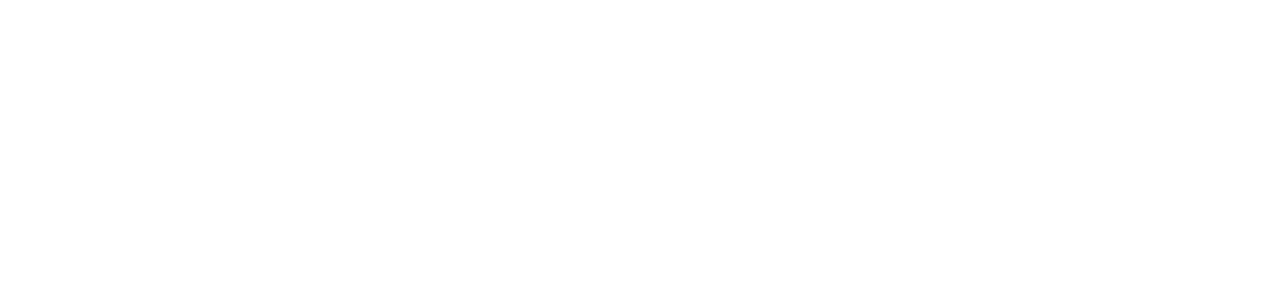
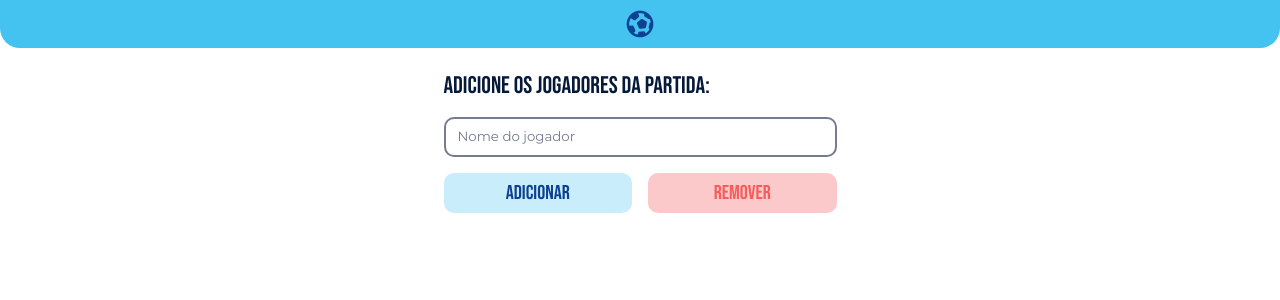
Before and after one commit to marcosvbs/players-stats-counter, a React (Vite) app: page /add-players in a window 1280 px wide. Before the commit this address had no page. Shown: the top 300 px of the page. Built offline with nearby package versions, Linux system fonts and the light colour scheme.

Commit message:
add createPlayer and removePlayer features

```diff
--- a/src/Router/Router.tsx
+++ b/src/Router/Router.tsx
@@ -1,10 +1,12 @@
 import { Route, Routes } from "react-router-dom";
-import { Home } from "../pages/home";
+import { Home } from "../pages/Home";
+import { AddPlayers } from "../pages/AddPlayers";
 
 export function Router() {
   return (
     <Routes>
       <Route path={"/"} element={<Home />} />
+      <Route path={"/add-players"} element={<AddPlayers />} />
     </Routes>
   );
 }
--- /dev/null
+++ b/src/pages/AddPlayers/index.tsx
@@ -0,0 +1,91 @@
+import { useState } from "react";
+import { Header } from "../../components/Header";
+import { AddPlayersContainer } from "./styles";
+
+interface Player {
+  id: number;
+  name: string;
+}
+
+export function AddPlayers() {
+  const [players, setPlayers] = useState<Player[]>([
+    {
+      id: 0,
+      name: "",
+    },
+  ]);
+
+  function onChangePlayerName(
+    event: React.ChangeEvent<HTMLInputElement>,
+    playerId: number
+  ) {
+    const updatedPlayers = players.map((player) =>
+      player.id === playerId
+        ? {
+            id: player.id,
+            name: event.target.value,
+          }
+        : player
+    );
+
+    setPlayers(updatedPlayers);
+  }
+
+  function handleCreatePlayer() {
+    setPlayers((prevPlayers) => [
+      ...prevPlayers,
+      {
+        id: prevPlayers.length,
+        name: "",
+      },
+    ]);
+  }
+
+  function handleRemovePlayer() {
+    const updatedPlayers = players.filter(
+      (player) => player.id !== players.length - 1
+    );
+
+    setPlayers(updatedPlayers);
+  }
+
+  return (
+    <>
+      <Header />
+      <AddPlayersContainer>
+        <h3>Adicione os jogadores da partida:</h3>
+
+        <div className={"playerList"}>
+          {players.map((player) => (
+            <input
+              key={player.id}
+              type={"text"}
+              name={player.name}
+              placeholder={"Nome do jogador"}
+              value={player.name}
+              onChange={(event) => onChangePlayerName(event, player.id)}
+              required
+            />
+          ))}
+
+          <div className="playerListControls">
+            <button
+              type={"button"}
+              className={"addPlayer"}
+              onClick={handleCreatePlayer}
+            >
+              Adicionar
+            </button>
+            <button
+              type={"button"}
+              className={"removePlayer"}
+              onClick={handleRemovePlayer}
+            >
+              Remover
+            </button>
+          </div>
+        </div>
+      </AddPlayersContainer>
+    </>
+  );
+}
--- /dev/null
+++ b/src/pages/AddPlayers/styles.ts
@@ -0,0 +1,82 @@
+import styled from "styled-components";
+
+export const AddPlayersContainer = styled.div`
+  margin: 0 auto;
+  padding: 1.5rem 1rem;
+  max-width: 425px;
+
+  h3 {
+    margin-bottom: 1rem;
+  }
+
+  .playerList {
+    display: flex;
+    flex-direction: column;
+    gap: 1rem;
+
+    input {
+      padding: 0.5rem 0.75rem;
+
+      border: 2px solid ${(props) => props.theme.gray};
+      border-radius: 10px;
+      color: ${(props) => props.theme["blue-800"]};
+
+      outline: 2px solid transparent;
+
+      &:focus {
+        border: 2px solid transparent;
+        outline: 2px solid ${(props) => props.theme.yellow};
+      }
+
+      &::placeholder {
+        color: ${(props) => props.theme.gray};
+      }
+    }
+
+    .playerListControls {
+      display: flex;
+      flex-direction: row;
+      gap: 1rem;
+
+      .addPlayer {
+        flex: 1;
+
+        padding: 0.5rem 1rem;
+
+        color: ${(props) => props.theme["blue-600"]};
+        background: ${(props) => props.theme["blue-200"]};
+
+        border-radius: 10px;
+        border: none;
+
+        text-decoration: none;
+
+        cursor: pointer;
+
+        &:active {
+          filter: brightness(85%);
+        }
+      }
+
+      .removePlayer {
+        flex: 1;
+
+        padding: 0.5rem 1rem;
+
+        color: ${(props) => props.theme["red-400"]};
+        background: ${(props) => props.theme["red-200"]};
+
+        border-radius: 10px;
+        border: none;
+
+        text-decoration: none;
+
+        cursor: pointer;
+
+        &:active {
+          filter: brightness(85%);
+        }
+      }
+    }
+  }
+`;
--- a/src/pages/home/index.tsx
+++ b/src/pages/home/index.tsx
@@ -15,7 +15,7 @@ export function Home() {
           durante sua partida de futebol.
         </h2>
 
-        <Link className={"startLink"} to={"/"}>
+        <Link className={"startLink"} to={"/add-players"}>
           Começar
         </Link>
       </HomeContainer>
--- a/src/pages/home/styles.ts
+++ b/src/pages/home/styles.ts
@@ -8,10 +8,8 @@ export const HomeContainer = styled.div`
   justify-content: center;
   align-items: center;
 
-  margin: 1rem;
+  padding: 1rem;
   height: calc(100vh - 6rem);
-
-  cursor: pointer;
 
   .specialWord {
     color: ${(props) => props.theme.yellow};
@@ -27,6 +25,8 @@ export const HomeContainer = styled.div`
 
     text-decoration: none;
 
+    cursor: pointer;
+
     &:active {
       filter: brightness(85%);
     }
```
